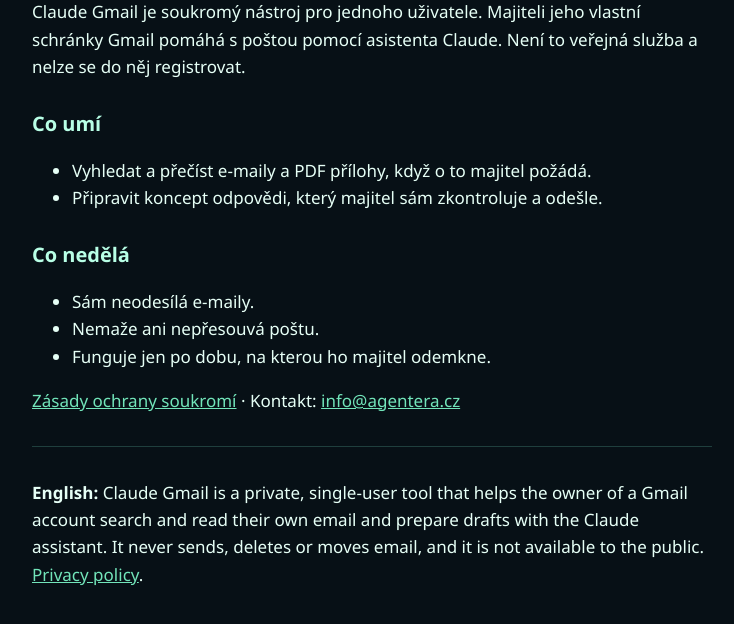
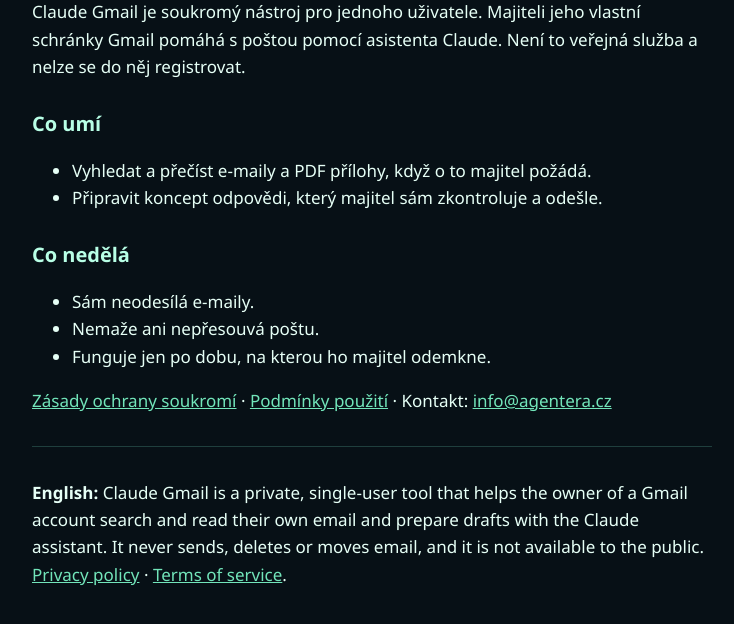
Before and after one commit to ariatheagent-source/agentera-web, a plain HTML site: page claude-gmail/index.html in a window 1280 px wide. Shown: the part 120-744 px from the top of the page, without its empty margins (268-1002 px from the left). Drawn offline with Linux system fonts and the light colour scheme.

Commit message:
Claude Gmail: odkaz na podmínky použití
Co-Authored-By: Claude Opus 5.5 <noreply@anthropic.com>

```diff
--- a/claude-gmail/index.html
+++ b/claude-gmail/index.html
@@ -5,5 +5,5 @@
 <ul><li>Vyhledat a přečíst e-maily a PDF přílohy, když o to majitel požádá.</li><li>Připravit koncept odpovědi, který majitel sám zkontroluje a odešle.</li></ul>
 <h2>Co nedělá</h2>
 <ul><li>Sám neodesílá e-maily.</li><li>Nemaže ani nepřesouvá poštu.</li><li>Funguje jen po dobu, na kterou ho majitel odemkne.</li></ul>
-<p><a href="soukromi/">Zásady ochrany soukromí</a> · Kontakt: <a href="mailto:info@agentera.cz">info@agentera.cz</a></p>
-<hr><p lang="en"><b>English:</b> Claude Gmail is a private, single-user tool that helps the owner of a Gmail account search and read their own email and prepare drafts with the Claude assistant. It never sends, deletes or moves email, and it is not available to the public. <a href="soukromi/">Privacy policy</a>.</p></main></body></html>
+<p><a href="soukromi/">Zásady ochrany soukromí</a> · <a href="podminky/">Podmínky použití</a> · Kontakt: <a href="mailto:info@agentera.cz">info@agentera.cz</a></p>
+<hr><p lang="en"><b>English:</b> Claude Gmail is a private, single-user tool that helps the owner of a Gmail account search and read their own email and prepare drafts with the Claude assistant. It never sends, deletes or moves email, and it is not available to the public. <a href="soukromi/">Privacy policy</a> · <a href="podminky/">Terms of service</a>.</p></main></body></html>
```
